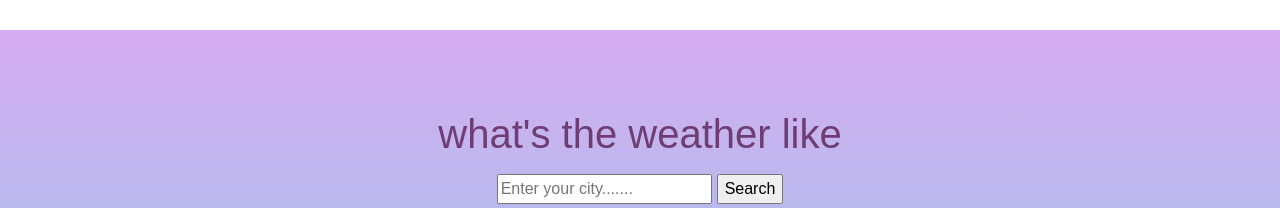
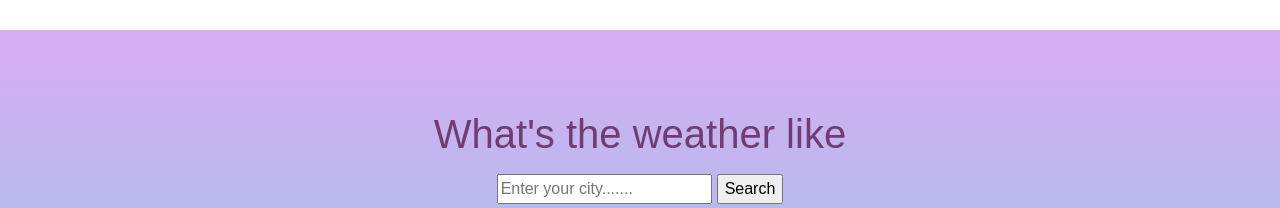
Before and after one commit to gunnmarit/TestReact, a React (Create React App) app: page / in a window 1280 px wide. Shown: the top 208 px of the page. Built offline with nearby package versions, Linux system fonts and the light colour scheme.

Commit message:
updated text

```diff
--- a/package.json
+++ b/package.json
@@ -11,8 +11,11 @@
     "bootstrap": "^5.1.3",
     "mini-css-extract-plugin": "^2.5.3",
     "react": "^17.0.2",
+    "react-animated-weather": "^4.0.1",
     "react-dom": "^17.0.2",
     "react-scripts": "5.0.0",
+    "styled-components": "^5.3.3",
+    "weather-styled-icon": "^3.3.4",
     "web-vitals": "^2.1.4"
   },
   "scripts": {
--- a/src/App.js
+++ b/src/App.js
@@ -6,7 +6,7 @@ import Forecast from "./Forecast";
 function App() {
   return (
     <div className="App">
-        <h1>what's the weather like</h1>
+        <h1>What's the weather like</h1>
       <Forecast />
       <h3> Wherever you go, <br />
         no matter what the weather, <br />
```
Also changed, not shown: 1 other file (tests, documents, lock files or other folders).
